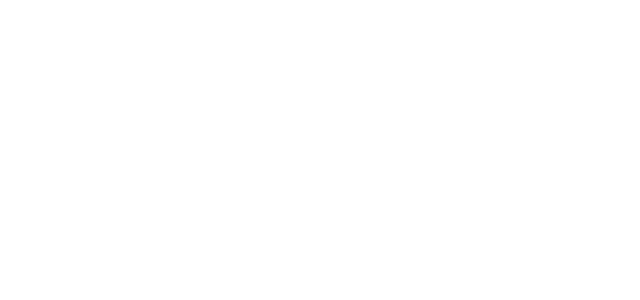
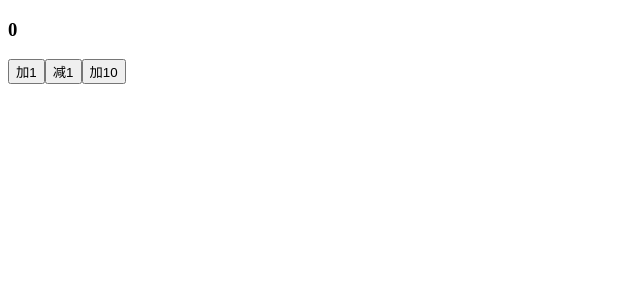
Before and after one commit to beautifulwhale/state-management, a React (Create React App) app: page /reduxcount in a window 1280 px wide. Before the commit this address had no page. Shown: the top 300 px of the page, without its empty margins (0-640 px from the left). Built offline with nearby package versions, Linux system fonts and the light colour scheme.

Commit message:
feat: RTK基本使用

```diff
--- a/package.json
+++ b/package.json
@@ -3,6 +3,7 @@
   "version": "0.1.0",
   "private": true,
   "dependencies": {
+    "@reduxjs/toolkit": "^1.9.5",
     "@testing-library/jest-dom": "^5.17.0",
     "@testing-library/react": "^13.4.0",
     "@testing-library/user-event": "^13.5.0",
@@ -10,6 +11,7 @@
     "mobx-react": "^9.0.0",
     "react": "^18.2.0",
     "react-dom": "^18.2.0",
+    "react-redux": "^8.1.2",
     "react-router-dom": "^6.15.0",
     "react-scripts": "5.0.1",
     "web-vitals": "^2.1.4"
--- a/src/index.js
+++ b/src/index.js
@@ -3,12 +3,16 @@
 import App from "./App";
 import { BrowserRouter } from "react-router-dom";
 // import router from "./router/dataAPI";
+import { store } from "./redux-store";
+import { Provider } from "react-redux";
 
 const root = ReactDOM.createRoot(document.getElementById("root"));
 root.render(
     <React.StrictMode>
         <BrowserRouter>
-            <App />
+            <Provider store={store}>
+                <App />
+            </Provider>
         </BrowserRouter>
     </React.StrictMode>
 );
--- /dev/null
+++ b/src/pages/redux-count/index.jsx
@@ -0,0 +1,28 @@
+import React from 'react'
+import { useSelector, useDispatch } from 'react-redux'
+import { increment, decrement, incrementByLoad } from '../../redux-store/reducer/count'
+
+export default function ReduxCount() {
+  const counter = useSelector((state) => state.counter.count)
+  const dispatch = useDispatch()
+
+  const handleAppend = () => {
+    dispatch(increment())
+  }
+
+  const handleReduce = () => {
+    dispatch(decrement())
+  }
+
+  const handleAppendTen = () => {
+    dispatch(incrementByLoad(10))
+  }
+
+  return <>
+    <h3>{counter}</h3>
+    <button onClick={handleAppend}>加1</button>
+    <button onClick={handleReduce}>减1</button>
+    <button onClick={handleAppendTen}>加10</button>
+  </>
+
+}
--- /dev/null
+++ b/src/redux-store/index.js
@@ -0,0 +1,8 @@
+import { configureStore } from "@reduxjs/toolkit";
+import countReducer from "./reducer/count";
+
+export const store = configureStore({
+    reducer: {
+        counter: countReducer,
+    },
+});
--- /dev/null
+++ b/src/redux-store/reducer/count.js
@@ -0,0 +1,24 @@
+import { createSlice } from "@reduxjs/toolkit";
+
+const initialState = {
+    count: 0,
+};
+
+export const countReducer = createSlice({
+    name: "count",
+    initialState,
+    reducers: {
+        increment: (state) => {
+            state.count += 1;
+        },
+        decrement: (state) => {
+            state.count -= 1;
+        },
+        incrementByLoad: (state, action) => {
+            state.count += action.payload;
+        },
+    },
+});
+
+export const { increment, decrement, incrementByLoad } = countReducer.actions;
+export default countReducer.reducer;
--- a/src/router/index.jsx
+++ b/src/router/index.jsx
@@ -6,6 +6,7 @@
 import Shopping from '../components/Shopping';
 import Count from '../pages/count';
 import Player from '../pages/teams/Player'
+import ReduxCount from '../pages/redux-count/index'
 import { Link, json } from 'react-router-dom';
 
 const routes = [
@@ -20,6 +21,10 @@
   {
     path: '/count',
     element: <Count />
+  },
+  {
+    path: '/reduxcount',
+    element: <ReduxCount />
   },
   {
     path: '/teams',
```
Also changed, not shown: 1 other file (tests, documents, lock files or other folders).
